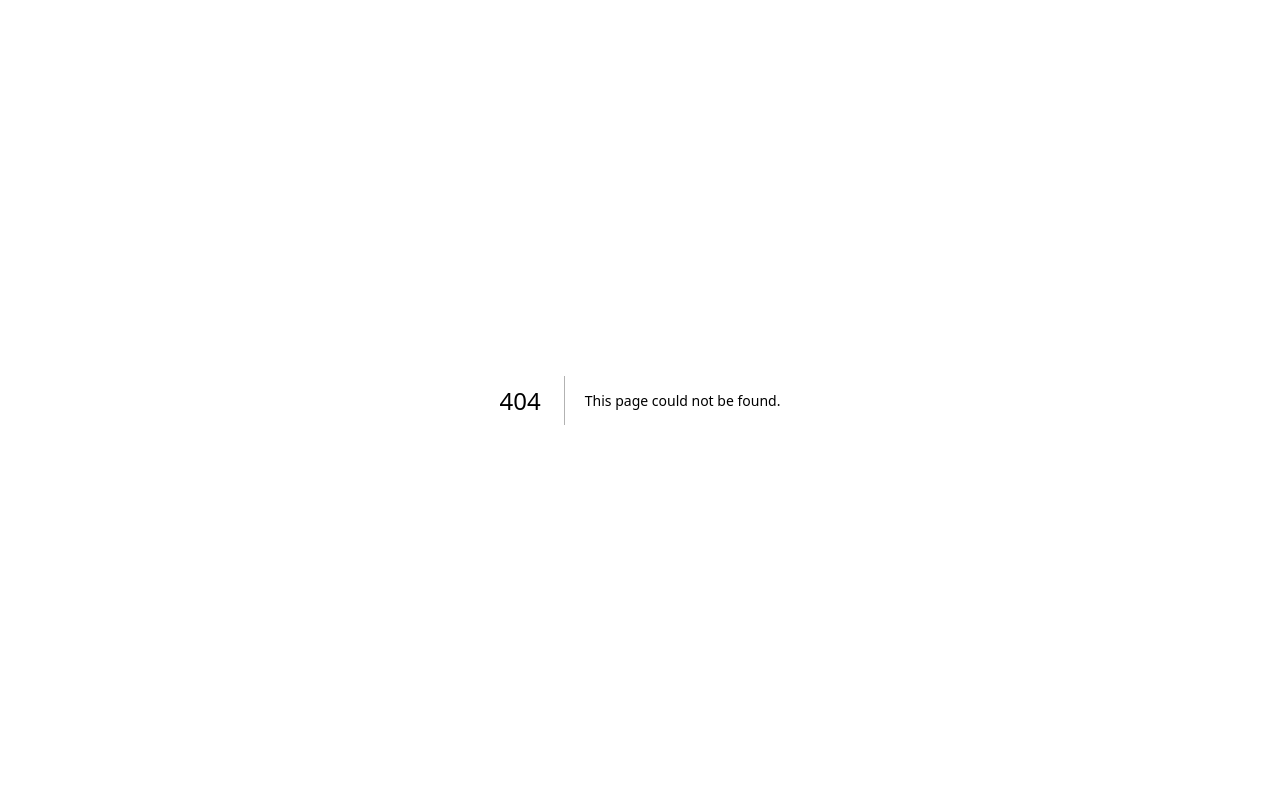
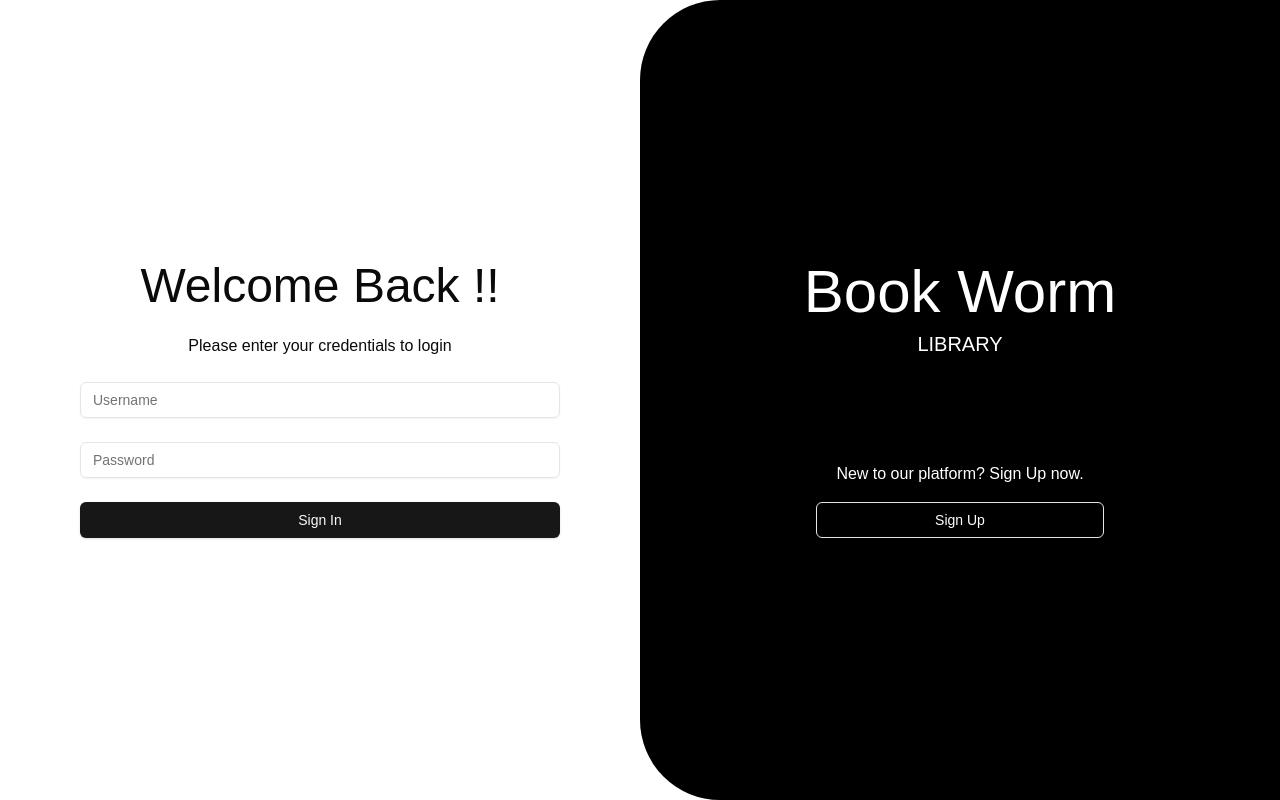
Before and after one commit to rezadrian01/book-worm, a Next.js app: page /auth/signin in a window 1280 px wide. Before the commit this address had no page. Built offline with nearby package versions, Linux system fonts and the light colour scheme.

Commit message:
feat: create auth page

```diff
--- /dev/null
+++ b/app/(auth)/auth/components/AuthForm.tsx
@@ -0,0 +1,30 @@
+import { Button } from '@/components/ui/button'
+import { Input } from '@/components/ui/input'
+import React, { FC } from 'react'
+import SigninInput from './SigninInput'
+import AuthTitle from './AuthTitle'
+import SignupInput from './SignupInput'
+
+interface AuthFormProps {
+    type: "SIGNIN" | "SIGNUP"
+}
+
+const AuthForm: FC<AuthFormProps> = ({ type }) => {
+    return (
+        <form className='grid md:grid-cols-2 h-screen'>
+
+            {type === "SIGNIN" && <>
+                <SigninInput />
+                <AuthTitle type='SIGNIN' />
+            </>}
+
+            {type === "SIGNUP" && <>
+                <AuthTitle type='SIGNUP' />
+                <SignupInput />
+            </>}
+
+        </form>
+    )
+}
+
+export default AuthForm
--- /dev/null
+++ b/app/(auth)/auth/components/AuthTitle.tsx
@@ -0,0 +1,27 @@
+import { Button, buttonVariants } from '@/components/ui/button'
+import { cn } from '@/lib/utils'
+import Link from 'next/link'
+import React, { FC } from 'react'
+
+interface AuthTitleProps {
+    type: "SIGNIN" | "SIGNUP"
+}
+
+const AuthTitle: FC<AuthTitleProps> = ({ type }) => {
+    return (
+        <div className={cn('hidden md:flex h-full bg-black text-white text-center flex-col justify-center items-center gap-6', type === "SIGNIN" ? "rounded-l-[5rem]" : "rounded-r-[5rem]")}>
+            <span className='space-y-2'>
+                <h1 className='text-6xl'>Book Worm</h1>
+                <p className='text-xl'>LIBRARY</p>
+            </span>
+            <span className='mt-20 space-y-4 w-[18rem] mx-auto'>
+                <p>{type === "SIGNIN" ? "New to our platform? Sign Up now." : "Already have Account? Sign In now."}</p>
+                <Link href={`/auth/${type === "SIGNIN" ? "signup" : "signin"}`} className={`${buttonVariants({ variant: "outline" })} bg-black w-full`}>
+                    {type === "SIGNIN" ? "Sign Up" : "Sign In"}
+                </Link>
+            </span>
+        </div>
+    )
+}
+
+export default AuthTitle
--- /dev/null
+++ b/app/(auth)/auth/components/SigninInput.tsx
@@ -0,0 +1,24 @@
+import { Button, buttonVariants } from '@/components/ui/button'
+import { Input } from '@/components/ui/input'
+import Link from 'next/link'
+import React from 'react'
+
+const SigninInput = () => {
+    return (
+        <div className='text-center flex flex-col gap-6 h-full justify-center items-center px-6 sm:px-20'>
+            <h1 className='text-3xl lg:text-5xl'>Welcome Back !!</h1>
+            <p className=''>Please enter your credentials to login</p>
+            <Input placeholder='Username' name='username' id='username' type='text' required />
+            <Input placeholder='Password' name='password' id='password' type='password' required />
+            <Button type='submit' className='w-full'>Sign In</Button>
+            <span className='block md:hidden md:w-[18rem] mx-auto text-sm'>
+                <p className=''>New to our platform? Sign Up now.</p>
+                <Link href={`/auth/signup`} className={`w-full hover:underline`}>
+                    Sign Up
+                </Link>
+            </span>
+        </div>
+    )
+}
+
+export default SigninInput
--- /dev/null
+++ b/app/(auth)/auth/components/SignupInput.tsx
@@ -0,0 +1,32 @@
+import { Button } from '@/components/ui/button'
+import { Input } from '@/components/ui/input'
+import Link from 'next/link'
+import React from 'react'
+
+const SignupInput = () => {
+    return (
+        <div className='text-center flex flex-col gap-6 h-full justify-center items-center px-6 lg:px-20'>
+            <h1 className='text-3xl lg:text-5xl'>Sign Up</h1>
+            <p className=''>Please provide your information to sign up.</p>
+            <div className='grid sm:grid-cols-2 gap-6 md:gap-8 w-full'>
+                <Input placeholder='First Name' name='firstName' id='firstName' type='text' required />
+                <Input placeholder='Last Name' name='lastName' id='lastName' type='text' required />
+
+                <Input placeholder='Contact' name='contact' id='contact' type='tel' inputMode='tel' required />
+                <Input placeholder='Email' name='email' id='email' type='email' required />
+
+                <Input placeholder='Username' name='username' id='username' type='text' required />
+                <Input placeholder='Password' name='password' id='password' type='password' required />
+            </div>
+            <Button type='submit' className='w-full'>Sign Up</Button>
+            <span className='block md:hidden md:w-[18rem] mx-auto text-sm'>
+                <p>Already have Account? Sign In now.</p>
+                <Link href={`/auth/signin`} className={`w-full hover:underline`}>
+                    Sign In
+                </Link>
+            </span>
+        </div>
+    )
+}
+
+export default SignupInput
--- /dev/null
+++ b/app/(auth)/auth/signin/page.tsx
@@ -0,0 +1,15 @@
+import React, { FC } from 'react'
+import AuthForm from '../components/AuthForm'
+
+
+
+const SigninPage: FC = () => {
+    return (
+        <div>
+
+            <AuthForm type='SIGNIN' />
+        </div>
+    )
+}
+
+export default SigninPage
--- /dev/null
+++ b/app/(auth)/auth/signup/page.tsx
@@ -0,0 +1,13 @@
+import React, { FC } from 'react'
+import AuthForm from '../components/AuthForm'
+
+
+const SignupPage: FC = () => {
+    return (
+        <div>
+            <AuthForm type='SIGNUP' />
+        </div>
+    )
+}
+
+export default SignupPage
--- /dev/null
+++ b/app/(auth)/layout.tsx
@@ -0,0 +1,33 @@
+import type { Metadata } from "next";
+import { Geist, Geist_Mono } from "next/font/google";
+import "../globals.css";
+
+const geistSans = Geist({
+    variable: "--font-geist-sans",
+    subsets: ["latin"],
+});
+
+const geistMono = Geist_Mono({
+    variable: "--font-geist-mono",
+    subsets: ["latin"],
+});
+
+export const metadata: Metadata = {
+    title: "Book Worm | Auth",
+};
+
+export default function AuthLayout({
+    children,
+}: Readonly<{
+    children: React.ReactNode;
+}>) {
+    return (
+        <html lang="en">
+            <body
+                className={`${geistSans.variable} ${geistMono.variable} antialiased`}
+            >
+                {children}
+            </body>
+        </html>
+    );
+}
--- /dev/null
+++ b/components/ui/button.tsx
@@ -0,0 +1,57 @@
+import * as React from "react"
+import { Slot } from "@radix-ui/react-slot"
+import { cva, type VariantProps } from "class-variance-authority"
+
+import { cn } from "@/lib/utils"
+
+const buttonVariants = cva(
+  "inline-flex items-center justify-center gap-2 whitespace-nowrap rounded-md text-sm font-medium transition-colors focus-visible:outline-none focus-visible:ring-1 focus-visible:ring-ring disabled:pointer-events-none disabled:opacity-50 [&_svg]:pointer-events-none [&_svg]:size-4 [&_svg]:shrink-0",
+  {
+    variants: {
+      variant: {
+        default:
+          "bg-primary text-primary-foreground shadow hover:bg-primary/90",
+        destructive:
+          "bg-destructive text-destructive-foreground shadow-sm hover:bg-destructive/90",
+        outline:
+          "border border-input bg-background shadow-sm hover:bg-accent hover:text-accent-foreground",
+        secondary:
+          "bg-secondary text-secondary-foreground shadow-sm hover:bg-secondary/80",
+        ghost: "hover:bg-accent hover:text-accent-foreground",
+        link: "text-primary underline-offset-4 hover:underline",
+      },
+      size: {
+        default: "h-9 px-4 py-2",
+        sm: "h-8 rounded-md px-3 text-xs",
+        lg: "h-10 rounded-md px-8",
+        icon: "h-9 w-9",
+      },
+    },
+    defaultVariants: {
+      variant: "default",
+      size: "default",
+    },
+  }
+)
+
+export interface ButtonProps
+  extends React.ButtonHTMLAttributes<HTMLButtonElement>,
+    VariantProps<typeof buttonVariants> {
+  asChild?: boolean
+}
+
+const Button = React.forwardRef<HTMLButtonElement, ButtonProps>(
+  ({ className, variant, size, asChild = false, ...props }, ref) => {
+    const Comp = asChild ? Slot : "button"
+    return (
+      <Comp
+        className={cn(buttonVariants({ variant, size, className }))}
+        ref={ref}
+        {...props}
+      />
+    )
+  }
+)
+Button.displayName = "Button"
+
+export { Button, buttonVariants }
--- /dev/null
+++ b/components/ui/input.tsx
@@ -0,0 +1,22 @@
+import * as React from "react"
+
+import { cn } from "@/lib/utils"
+
+const Input = React.forwardRef<HTMLInputElement, React.ComponentProps<"input">>(
+  ({ className, type, ...props }, ref) => {
+    return (
+      <input
+        type={type}
+        className={cn(
+          "flex h-9 w-full rounded-md border border-input bg-transparent px-3 py-1 text-base shadow-sm transition-colors file:border-0 file:bg-transparent file:text-sm file:font-medium file:text-foreground placeholder:text-muted-foreground focus-visible:outline-none focus-visible:ring-1 focus-visible:ring-ring disabled:cursor-not-allowed disabled:opacity-50 md:text-sm",
+          className
+        )}
+        ref={ref}
+        {...props}
+      />
+    )
+  }
+)
+Input.displayName = "Input"
+
+export { Input }
--- /dev/null
+++ b/components/ui/label.tsx
@@ -0,0 +1,26 @@
+"use client"
+
+import * as React from "react"
+import * as LabelPrimitive from "@radix-ui/react-label"
+import { cva, type VariantProps } from "class-variance-authority"
+
+import { cn } from "@/lib/utils"
+
+const labelVariants = cva(
+  "text-sm font-medium leading-none peer-disabled:cursor-not-allowed peer-disabled:opacity-70"
+)
+
+const Label = React.forwardRef<
+  React.ElementRef<typeof LabelPrimitive.Root>,
+  React.ComponentPropsWithoutRef<typeof LabelPrimitive.Root> &
+    VariantProps<typeof labelVariants>
+>(({ className, ...props }, ref) => (
+  <LabelPrimitive.Root
+    ref={ref}
+    className={cn(labelVariants(), className)}
+    {...props}
+  />
+))
+Label.displayName = LabelPrimitive.Root.displayName
+
+export { Label }
--- a/package.json
+++ b/package.json
@@ -10,6 +10,8 @@
   },
   "dependencies": {
     "@prisma/client": "^6.1.0",
+    "@radix-ui/react-label": "^2.1.1",
+    "@radix-ui/react-slot": "^1.1.1",
     "bcrypt": "^5.1.1",
     "class-variance-authority": "^0.7.1",
     "clsx": "^2.1.1",
```
Also changed, not shown: 1 other file (tests, documents, lock files or other folders).
